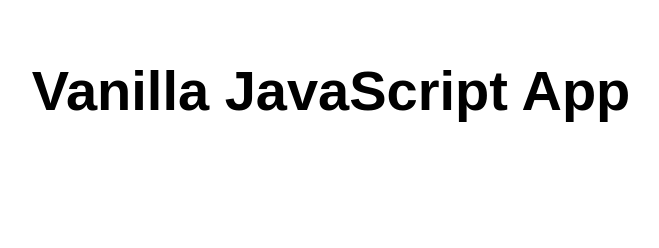
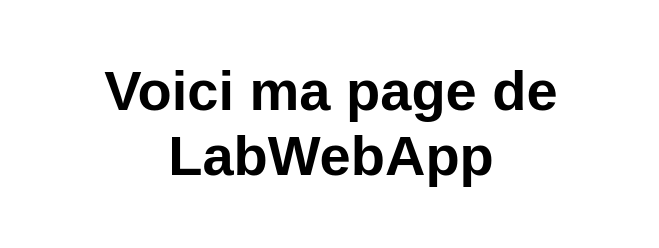
Before and after one commit to LouisMichel08/LabWebApp, a website: page src/index.html in a window 1280 px wide. Shown: the whole page, without its empty margins (309-968 px from the left). Drawn offline with Linux system fonts and the light colour scheme.

Commit message:
Update index.html

```diff
--- a/src/index.html
+++ b/src/index.html
@@ -10,7 +10,7 @@
 
 <body>
   <main>
-    <h1>Vanilla JavaScript App</h1>
+    <h1>Voici ma page de LabWebApp</h1>
   </main>
 </body>
 
```
